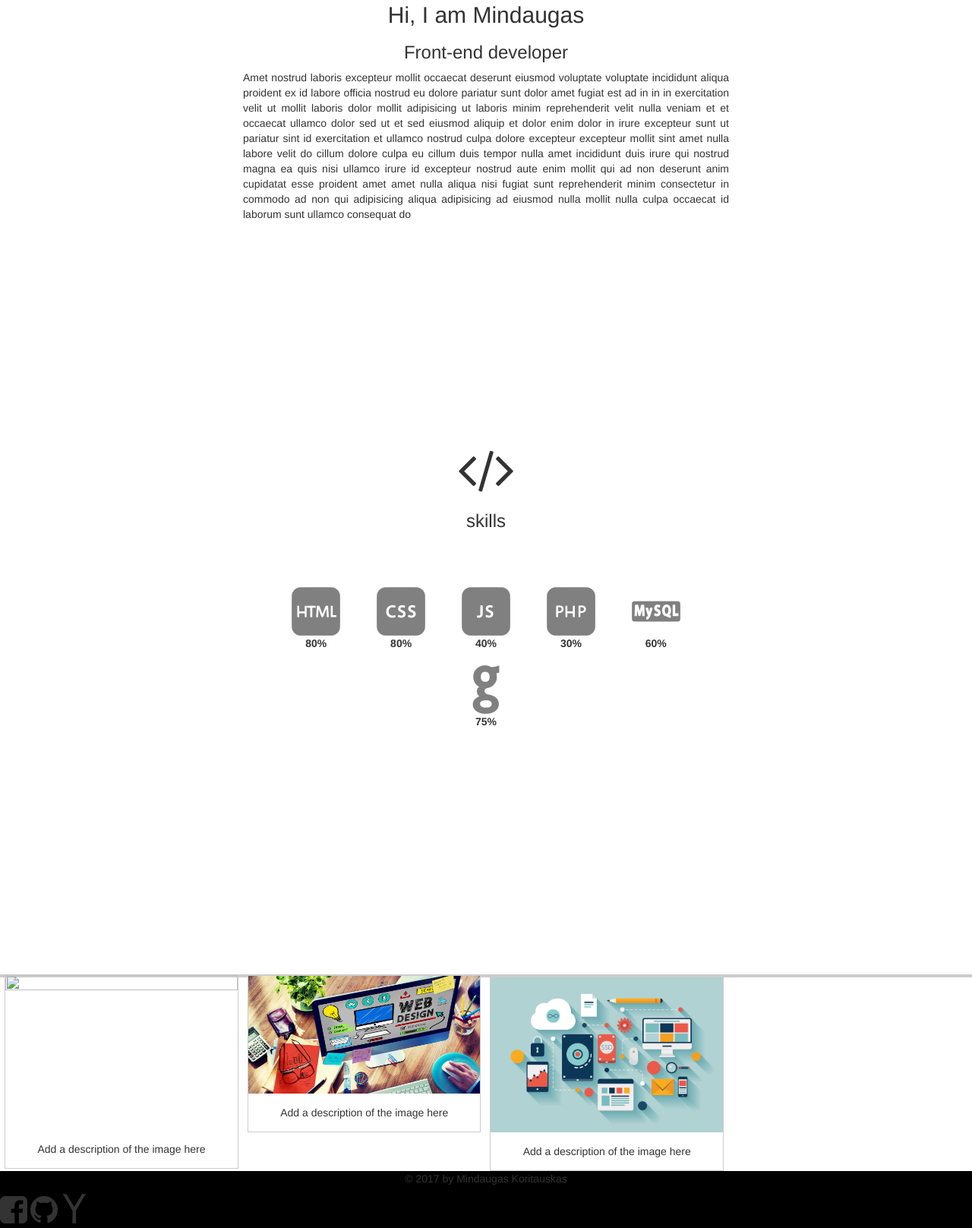
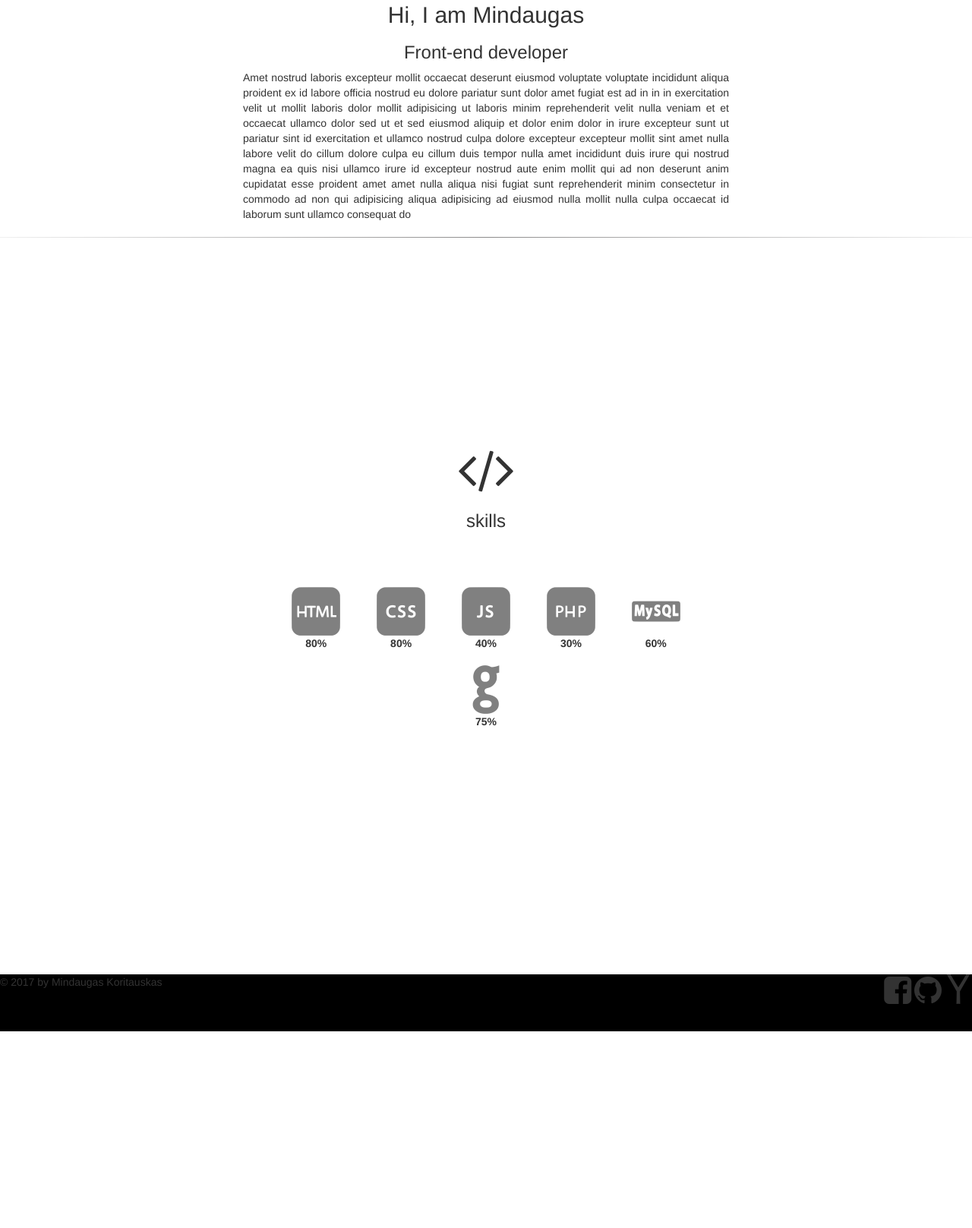
Before and after one commit to mindo2a/portfolio, a plain HTML site: page index.html in a window 1280 px wide. Shown: the part 1117-2734 px from the top of the page at 76% size. After the commit the page ends 2475 px from the top, so only its background shows below. Drawn offline with Linux system fonts and the light colour scheme.

Commit message:
remove gallery

```diff
--- a/CSS/style.css
+++ b/CSS/style.css
@@ -1,3 +1,8 @@
+* {
+    -webkit-box-sizing:border-box;
+    -moz-box-sizing:border-box;
+    Box-sizing:border-box;
+}
 html,body {
 	width: 100%;
 	height: 100%;
@@ -41,7 +46,7 @@ nav {
 }
 #about p {
 	margin: 0 auto;
-	width: 50%;
+	max-width: 50%;
 	text-align: justify;
 }
 #skills {
@@ -59,63 +64,31 @@ nav {
 	width: 100%;
 
 }
-.html {
+.icon {
   display: inline-block;
   width: 80px;
   height: 75px;
   margin: 1em;
 }
-.html p {
+.icon p {
 	font-weight: bold;
-}
-div.gallery {
-    border: 1px solid #ccc;
-}
-
-div.gallery:hover {
-    border: 1px solid #777;
-}
-
-div.gallery img {
-    width: 100%;
-    height: auto;
-}
-
-div.desc {
-    padding: 15px;
-    text-align: center;
-}
-
-* {
-    box-sizing: border-box;
-}
-
-.responsive {
-    padding: 0 6px;
-    float: left;
-    width: 24.99999%;
-}
-
-@media only screen and (max-width: 700px){
-    .responsive {
-        width: 49.99999%;
-        margin: 6px 0;
-    }
-}
-
-@media only screen and (max-width: 500px){
-    .responsive {
-        width: 100%;
-    }
-}
-
-.clearfix:after {
-    content: "";
-    display: table;
-    clear: both;
 }
 .footer {
 	height: 75px;
 	width: 100%;
 	background-color: #000;
 }
+hr.style14 {
+  border: 0;
+  height: 1px;
+  background-image: -webkit-linear-gradient(left, #f0f0f0, #8c8b8b, #f0f0f0);
+  background-image: -moz-linear-gradient(left, #f0f0f0, #8c8b8b, #f0f0f0);
+  background-image: -ms-linear-gradient(left, #f0f0f0, #8c8b8b, #f0f0f0);
+  background-image: -o-linear-gradient(left, #f0f0f0, #8c8b8b, #f0f0f0);
+}
+.copy-text {
+	float: left;
+}
+.social-icons {
+	float: right;
+}
--- a/index.html
+++ b/index.html
@@ -32,6 +32,7 @@
 		<h2>Hi, I am Mindaugas</h2>
 		<h3>Front-end developer</h3>
 		<p>Amet nostrud laboris excepteur mollit occaecat deserunt eiusmod voluptate voluptate incididunt aliqua proident ex id labore officia nostrud eu dolore pariatur sunt dolor amet fugiat est ad in in in exercitation velit ut mollit laboris dolor mollit adipisicing ut laboris minim reprehenderit velit nulla veniam et et occaecat ullamco dolor sed ut et sed eiusmod aliquip et dolor enim dolor in irure excepteur sunt ut pariatur sint id exercitation et ullamco nostrud culpa dolore excepteur excepteur mollit sint amet nulla labore velit do cillum dolore culpa eu cillum duis tempor nulla amet incididunt duis irure qui nostrud magna ea quis nisi ullamco irure id excepteur nostrud aute enim mollit qui ad non deserunt anim cupidatat esse proident amet amet nulla aliqua nisi fugiat sunt reprehenderit minim consectetur in commodo ad non qui adipisicing aliqua adipisicing ad eiusmod nulla mollit nulla culpa occaecat id laborum sunt ullamco consequat do</p>
+		<hr class="style14">
 	</div>
 	<div id="skills">
 		<div>
@@ -40,74 +41,41 @@
 		</div>
 		<div class="skills-icons center-block">
 			<div class="icons">
-				<div class="html">
+				<div class="icon">
 				<img src="images/html.jpg">
 				<p>80%</p>
 			</div>
-			<div class="html" >
+			<div class="icon" >
 				<img src="images/css.png">
 				<p>80%</p>
 			</div>
-			<div class="html" >
+			<div class="icon" >
 				<img src="images/js.png">
 				<p>40%</p>
 			</div>
-			<div class="html" >
+			<div class="icon" >
 				<img src="images/logo-php.png">
 				<p>30%</p>
 			</div>
-			<div class="html" >
+			<div class="icon" >
 				<img src="images/mysql.png">
 				<p>60%</p>
 			</div>
-			<div class="html" >
+			<div class="icon" >
 				<img src="images/git.png">
 				<p>75%</p>
 			</div>
 			</div>
 		</div>
-		</div>
 	</div>
-	<div class="clearfix"></div>
-	<div class="container-fluid">
-		<div id="works">
-				<div class="responsive">
-					<div class="gallery">
-						<a target="_blank" href="images/work1.jpg">
-						<img src="images/work1.jpg" width="300" height="200">
-						</a>
-					    <div class="desc">Add a description of the image here</div>
-					</div>
-				</div>
-				<div class="gallery">
-					<div class="responsive">
-						<div class="gallery">
-							<a target="_blank" href="images/work2.jpg">
-							<img src="images/work2.jpg" width="300" height="200">
-							</a>
-						    <div class="desc">Add a description of the image here</div>
-						</div>
-					</div>
-				</div>
-				<div class="gallery">
-					<div class="responsive">
-						<div class="gallery">
-							<a target="_blank" href="images/work3.jpg">
-							<img src="images/work3.jpg" width="300" height="200">
-							</a>
-						    <div class="desc">Add a description of the image here</div>
-						</div>
-					</div>
-				</div>
-		</div>
-	</div>
-	<div class="clearfix"></div>
 </section>
 <footer class="footer">
-	<p>&copy; 2017 by Mindaugas Koritauskas</p>
-	<i class="fa fa-facebook-square fa-3x"></i>
-	<i class="fa fa-github fa-3x"></i>
-	<i class="fa fa-yahoo fa-3x"></i>
+	<div class="copy-text">&copy; 2017 by Mindaugas Koritauskas</div>
+	<div class="social-icons">
+		<i class="fa fa-facebook-square fa-3x"></i>
+		<i class="fa fa-github fa-3x"></i>
+		<i class="fa fa-yahoo fa-3x"></i>
+	</div>
 </footer>
 </body>
 </html>
```
